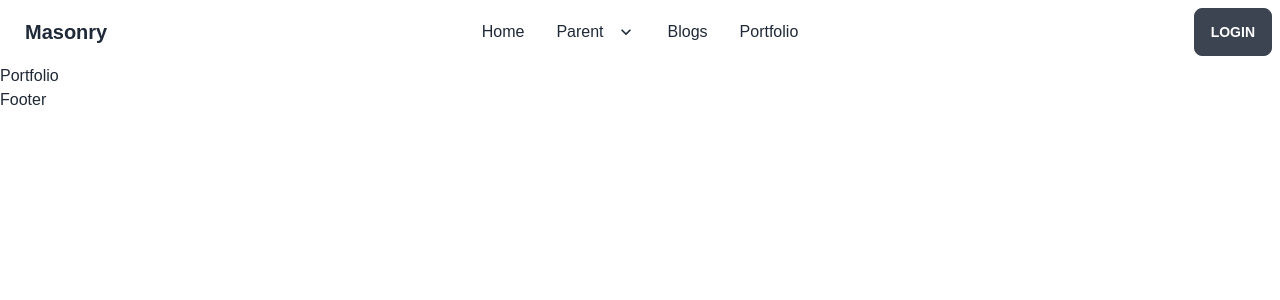
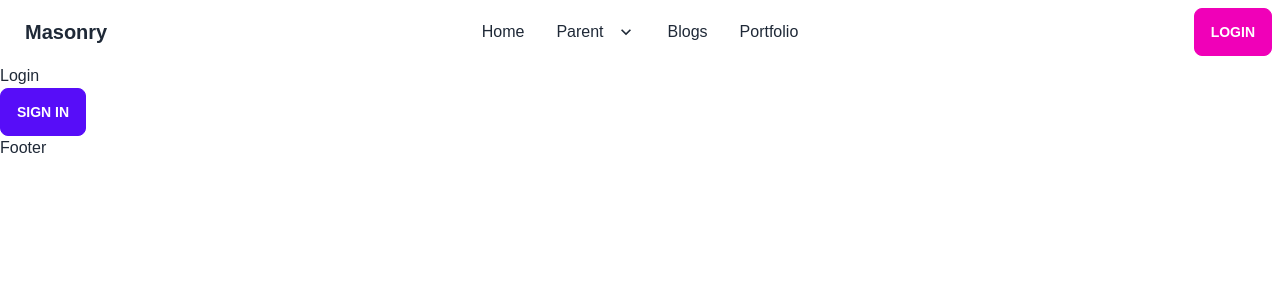
Before and after one commit to razibsaha/masonry_Mern_eCommerce_Clinet, a React (Create React App) app: page /login in a window 1280 px wide. Shown: the top 300 px of the page. Built offline with nearby package versions, Linux system fonts and the light colour scheme; no server answers.

Commit message:
social login added

```diff
--- a/package.json
+++ b/package.json
@@ -11,6 +11,7 @@
     "react": "^18.1.0",
     "react-dom": "^18.1.0",
     "react-firebase-hooks": "^5.0.3",
+    "react-hook-form": "^7.31.2",
     "react-query": "^3.39.0",
     "react-router-dom": "^6.3.0",
     "react-scripts": "5.0.1",
--- a/src/App.js
+++ b/src/App.js
@@ -2,6 +2,7 @@ import React from 'react';
 import { Route, Routes } from 'react-router-dom';
 import Blogs from './Components/Blogs/Blogs';
 import Home from './Components/Home/Home';
+import Login from './Components/Login/Login';
 import Portfolio from './Components/Portfolio/Portfolio';
 import ProductDetails from './Components/Product/ProductDetails';
 import Footer from './Components/Shared/Footer';
@@ -17,7 +18,7 @@ function App() {
         <Route path='/blogs' element={<Blogs></Blogs>}></Route>
         <Route path='/portfolio' element={<Portfolio></Portfolio>}></Route>
         <Route path='/product/:id' element={<ProductDetails></ProductDetails>}></Route>
-        <Route path='/login' element={<Portfolio></Portfolio>}></Route>
+        <Route path='/login' element={<Login></Login>}></Route>
         <Route path='/signup' element={<Portfolio></Portfolio>}></Route>
       </Routes>
       <Footer></Footer>
--- a/src/Components/Home/ToolsSection.js
+++ b/src/Components/Home/ToolsSection.js
@@ -11,7 +11,7 @@ const ToolsSection = () => {
     return (
         <section>
         <h1>ToolsSection</h1>
-        <div><h1>Total tools : {products.length}</h1></div>\
+        <div><h1>Total tools : {products.length}</h1></div>
         <div className='grid grid-cols-2 lg:grid-cols-3 gap-10'>
         {
             products.map(product=> <Product key={product._id} product={product}></Product>)
--- a/src/Components/Login/Login.js
+++ b/src/Components/Login/Login.js
@@ -1,10 +1,35 @@
 import React from 'react';
+import { useAuthState, useSignInWithGoogle } from 'react-firebase-hooks/auth';
+import auth from '../../firebase.init';
+import Loading from '../Shared/Loading';
 
 const Login = () => {
+    const [signInWithGoogle] = useSignInWithGoogle(auth);
+    const [user, loading, error] = useAuthState(auth);
+
+    if (error) {
+        return (
+          <div>
+            <p>Error: {error.message}</p>
+          </div>
+        );
+      }
+      if (loading) {
+        return <Loading></Loading>;
+      }
+      if (user) {
+        return (
+          <div>
+            <p>Signed In User: {user.email}</p>
+          </div>
+        );
+      }
     return (
         <section>
         <h1>Login</h1>
-        <div></div>
+        <div>
+        <button className='btn btn-primary' onClick={() => signInWithGoogle()}>Sign In</button>
+        </div>
         </section>
     );
 };
--- /dev/null
+++ b/src/Components/Shared/Loading.js
@@ -0,0 +1,11 @@
+import React from 'react';
+
+const Loading = () => {
+    return (
+        <section>
+        <h1>Loading</h1>
+        <div></div>
+        </section>
+    );
+};
+export default Loading;
--- a/src/Components/Shared/Navbar.js
+++ b/src/Components/Shared/Navbar.js
@@ -47,7 +47,7 @@ const Navbar = () => {
     </ul>
   </div>
   <div className="navbar-end">
-    <p className="btn">Login</p>
+  <Link className='btn btn-secondary' to="/login">Login</Link>
   </div>
 </div>
     );
```
Also changed, not shown: 1 other file (tests, documents, lock files or other folders).
